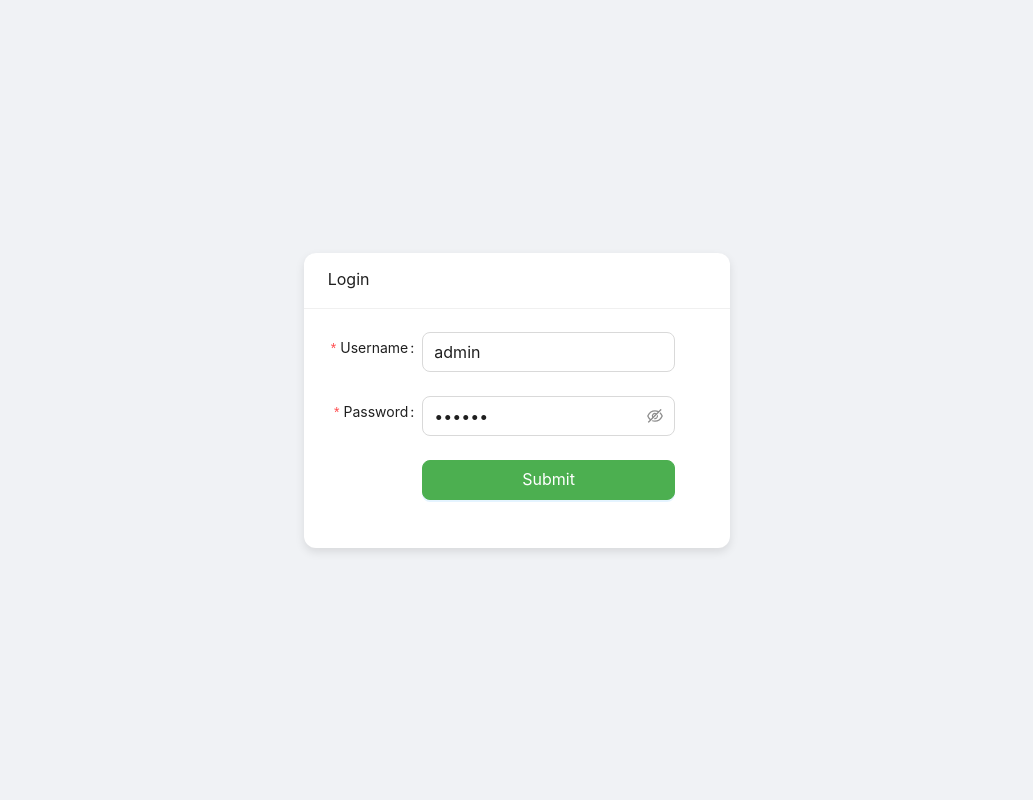
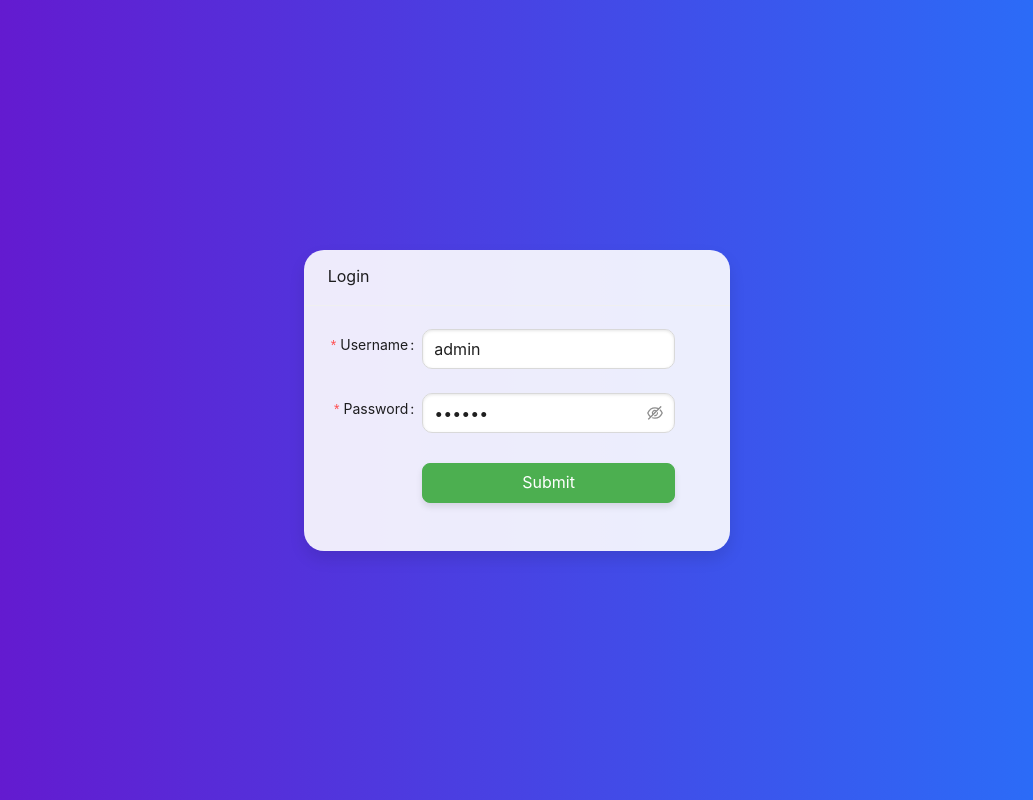
Before and after one commit to formosawqd/v3_ts, a Vue app: page /login in a window 1280 px wide. Shown: the whole page, without its empty margins (123-1156 px from the left). Built offline with nearby package versions, Linux system fonts and the light colour scheme; no server answers.

Commit message:
登录样式美化

```diff
--- a/src/types/api.d.ts
+++ b/src/types/api.d.ts
@@ -1,11 +1,13 @@
 interface ApiResponse<T = any> {
-  data: T
+  data: T,
+  status: number;
+  statusText: string;
 }
 
 // 定义登录接口参数类型
 export interface LoginParams {
   username: string
-  password: string
+  password: string,
 }
 
 export interface LoginResponse {
--- a/src/views/login/LoginView.vue
+++ b/src/views/login/LoginView.vue
@@ -1,10 +1,18 @@
 <template>
-  <a-row justify="center" align="middle" style="height: 100vh; background-color: #f0f2f5">
+  <a-row
+    justify="center"
+    align="middle"
+    style="height: 100vh; background: linear-gradient(to right, #6a11cb, #2575fc)"
+  >
     <a-col :span="8">
       <a-card
         title="Login"
         :bordered="false"
-        style="border-radius: 12px; box-shadow: 0 4px 10px rgba(0, 0, 0, 0.1)"
+        style="
+          border-radius: 20px;
+          box-shadow: 0 8px 16px rgba(0, 0, 0, 0.1);
+          background-color: rgba(255, 255, 255, 0.9);
+        "
       >
         <a-form
           :model="formState"
@@ -19,12 +27,13 @@
             label="Username"
             name="username"
             :rules="[{ required: true, message: 'Please input your username!' }]"
+            style="margin-bottom: 20px"
           >
             <a-input
               v-model:value="formState.username"
               placeholder="Enter your username"
               size="large"
-              style="border-radius: 8px"
+              style="border-radius: 10px; box-shadow: inset 0 1px 3px rgba(0, 0, 0, 0.1)"
             />
           </a-form-item>
 
@@ -32,12 +41,13 @@
             label="Password"
             name="password"
             :rules="[{ required: true, message: 'Please input your password!' }]"
+            style="margin-bottom: 30px"
           >
             <a-input-password
               v-model:value="formState.password"
               placeholder="Enter your password"
               size="large"
-              style="border-radius: 8px"
+              style="border-radius: 10px; box-shadow: inset 0 1px 3px rgba(0, 0, 0, 0.1)"
             />
           </a-form-item>
 
@@ -47,8 +57,12 @@
               html-type="submit"
               block
               size="large"
-              style="border-radius: 8px; background-color: #4caf50; border-color: #4caf50"
-              @click="logins"
+              style="
+                border-radius: 8px;
+                background-color: #4caf50;
+                border-color: #4caf50;
+                box-shadow: 0 4px 6px rgba(0, 0, 0, 0.1);
+              "
             >
               Submit
             </a-button>
@@ -69,32 +83,56 @@ const formState: LoginParams = reactive({
   password: '123456'
 })
 
-const onFinish = (values: string) => {
-  console.log('Success:', values)
+const onFinish = async () => {
+  const res = await login(formState)
+  console.log(res)
 }
 
 const onFinishFailed = (errorInfo: string) => {
   console.log('Failed:', errorInfo)
 }
-
-const logins = async () => {
-  const res = await login(formState)
-  console.log(res)
-}
 </script>
 
 <style scoped>
-/* 自定义样式 */
+/* 设置渐变背景 */
+.a-row {
+  background: linear-gradient(to right, #6a11cb, #2575fc); /* 渐变颜色 */
+}
+
 .a-card {
-  border-radius: 12px;
-  box-shadow: 0 4px 10px rgba(0, 0, 0, 0.1);
+  border-radius: 20px;
+  box-shadow: 0 8px 16px rgba(0, 0, 0, 0.1);
+  background-color: rgba(255, 255, 255, 0.9); /* 半透明的背景 */
 }
 
 .a-form-item {
-  margin-bottom: 20px;
+  margin-bottom: 30px;
 }
 
 .a-button {
   border-radius: 8px;
+  background-color: #4caf50;
+  border-color: #4caf50;
+  transition:
+    background-color 0.3s ease,
+    transform 0.3s ease;
+}
+
+.a-button:hover {
+  background-color: #45a049;
+  border-color: #45a049;
+  transform: translateY(-2px);
+}
+
+.a-button:active {
+  background-color: #388e3c;
+  border-color: #388e3c;
+  transform: translateY(0);
+}
+
+.a-input,
+.a-input-password {
+  border-radius: 10px;
+  box-shadow: inset 0 1px 3px rgba(0, 0, 0, 0.1);
 }
 </style>
```
